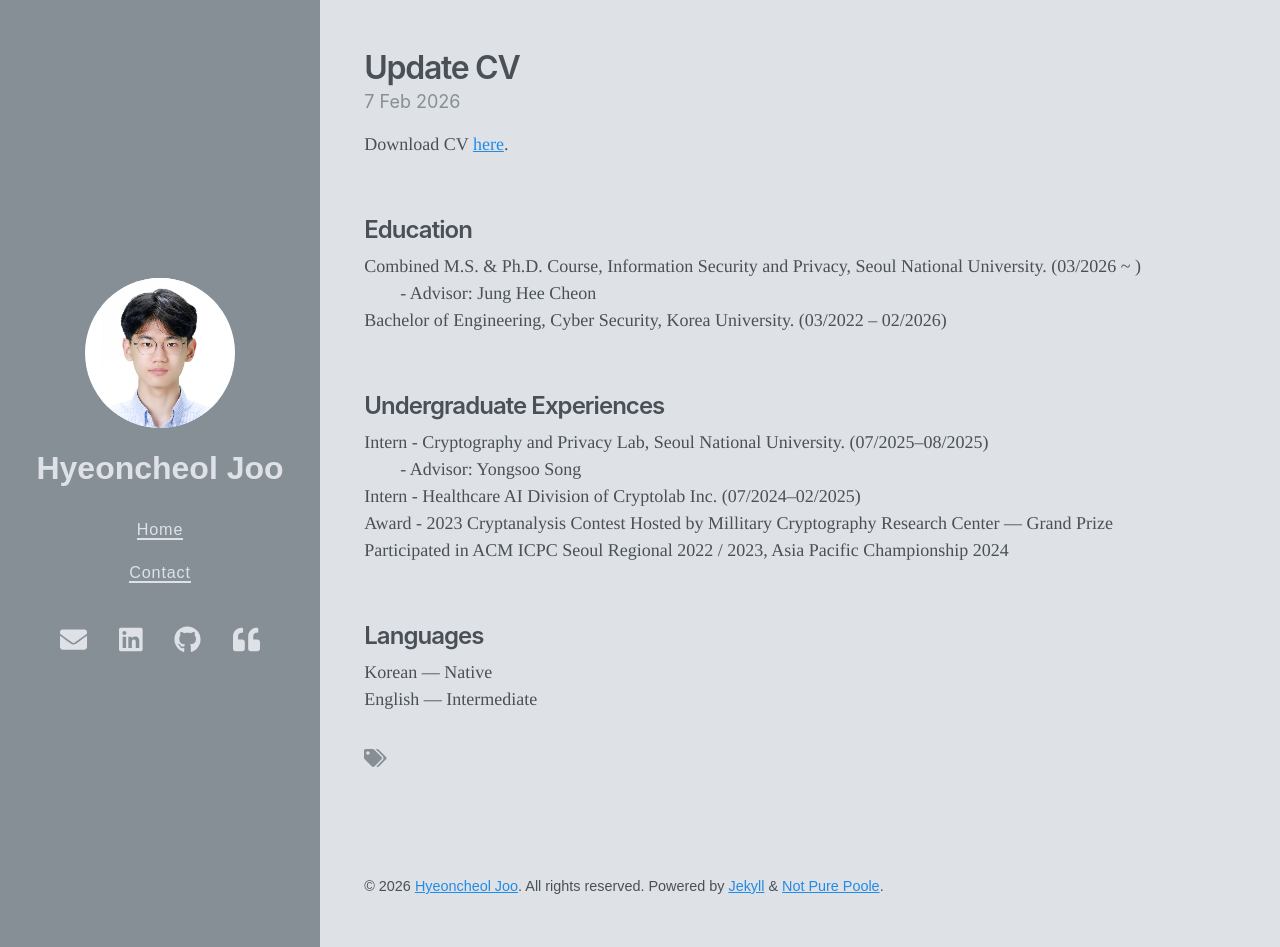
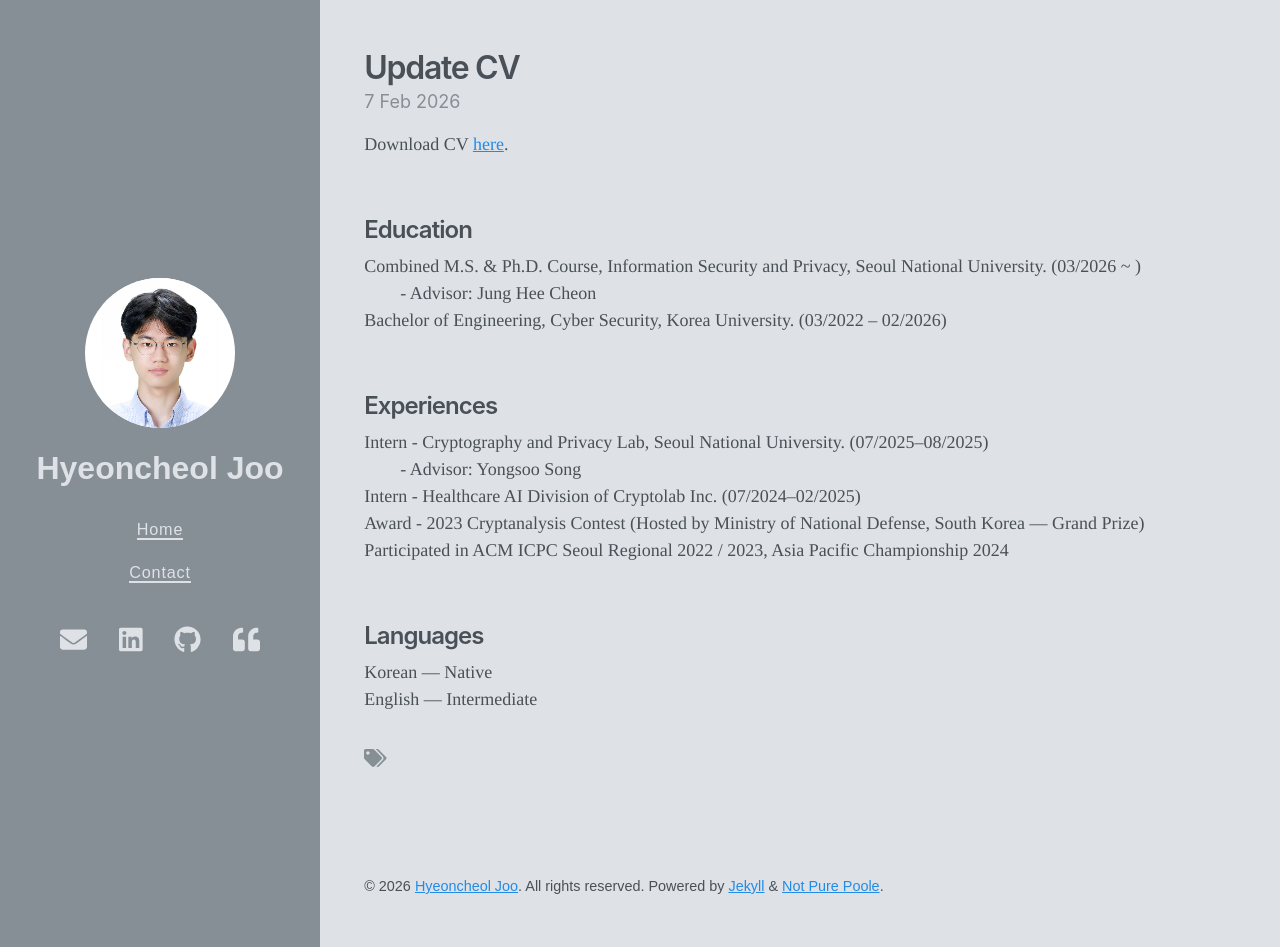
Before and after one commit to hyeoncheol-joo/hyeoncheol-joo.github.io, a Jekyll site: the page built from _posts/2026-02-07-cv.md, in a window 1280 px wide and 947 px high. Built offline with Jekyll 4.4.1, drawn with Linux system fonts in a browser that asks for light colours; nearby versions of some CDN libraries.

Commit message:
minor revision

```diff
--- a/_posts/2026-02-07-cv.md
+++ b/_posts/2026-02-07-cv.md
@@ -18,12 +18,12 @@ Bachelor of Engineering, Cyber Security, Korea University.
 (03/2022 – 02/2026)
 </p>
 <hr>
-<h2>Undergraduate Experiences</h2>
+<h2>Experiences</h2>
 
 Intern - Cryptography and Privacy Lab, Seoul National University. (07/2025–08/2025)<br>
 &nbsp;&nbsp;&nbsp;&nbsp;&nbsp;&nbsp;&nbsp;&nbsp;- Advisor: Yongsoo Song<br>
 Intern - Healthcare AI Division of Cryptolab Inc. (07/2024–02/2025)<br>
-Award - 2023 Cryptanalysis Contest Hosted by Millitary Cryptography Research Center — Grand Prize<br>
+Award - 2023 Cryptanalysis Contest (Hosted by Ministry of National Defense, South Korea — Grand Prize)<br>
 Participated in ACM ICPC Seoul Regional 2022 / 2023, Asia Pacific Championship 2024<br>
 <hr>
 
```
